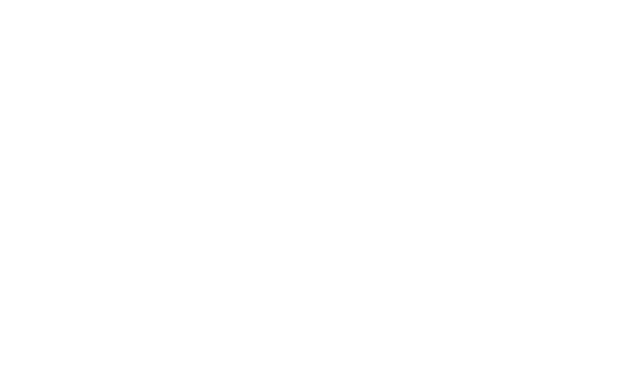
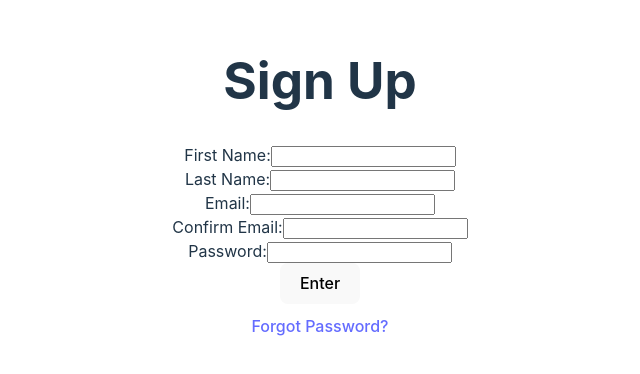
Before and after one commit to TshepoMadira/Hotel-Booking-App2, a React (Vite) app: page /signup in a window 1280 px wide. Before the commit this address had no page. Shown: the part 222-596 px from the top of the page, without its empty margins (320-960 px from the left). Built offline with nearby package versions, Linux system fonts and the light colour scheme.

Commit message:
Added users to firestore

```diff
--- a/package.json
+++ b/package.json
@@ -12,6 +12,7 @@
   "dependencies": {
     "@fortawesome/fontawesome-free": "^6.6.0",
     "@reduxjs/toolkit": "^2.2.8",
+    "firebase": "^10.14.0",
     "react": "^18.3.1",
     "react-dom": "^18.3.1",
     "react-redux": "^9.1.2",
--- a/src/App.jsx
+++ b/src/App.jsx
@@ -2,6 +2,8 @@
 import { BrowserRouter as Router, Route, Routes } from 'react-router-dom';
 import './App.css'
 import Homepage from './components/homepage';
+import Login from './components/Login';
+import Signup from './components/Signup';
 
 
 function App() {
@@ -11,6 +13,8 @@
     <Router>
       <Routes>
         <Route path="/" element={<Homepage />} />
+        <Route path="/login" element={<Login />} />
+        <Route path="/signup" element={<Signup />} />
 
 
 
--- /dev/null
+++ b/src/components/Firebase.js
@@ -0,0 +1,28 @@
+
+import { initializeApp } from "firebase/app";
+import { getAuth} from 'firebase/auth';
+import { getFirestore } from "firebase/firestore";
+import { getStorage } from "firebase/storage";
+
+
+
+
+
+const firebaseConfig = {
+  apiKey: "AIzaSyDx6iyqjlftUat-CcGAADRLy-SeCvjFEJ8",
+  authDomain: "hotel-booking-app2.firebaseapp.com",
+  projectId: "hotel-booking-app2",
+  storageBucket: "hotel-booking-app2.appspot.com",
+  messagingSenderId: "35359080783",
+  appId: "1:35359080783:web:17f524038fa0f5d9e6453a",
+  measurementId: "G-Z6T2S4Y5VR"
+};
+
+
+const app = initializeApp(firebaseConfig);
+
+const auth = getAuth(app)
+const db = getFirestore(app)
+const storage = getStorage();
+
+export {app, auth, db, storage};
--- /dev/null
+++ b/src/components/Login.jsx
@@ -0,0 +1,81 @@
+import React, { useState } from 'react';
+import { useNavigate } from 'react-router-dom';
+
+
+const Login = () => {
+  const [form, setForm] = useState({
+    email: '',
+    password: ''
+  });
+  const [error, setError] = useState('');
+
+  const navigate = useNavigate();
+
+  const handleChange = (e) => {
+    const { name, value } = e.target;
+    setForm({
+      ...form,
+      [name]: value
+    });
+  };
+
+  const handleSubmit = async (e) => {
+    e.preventDefault();
+
+    try {
+
+      console.log('User logged in:', form);
+
+
+
+    } catch (error) {
+      setError(error.message);
+    }
+  };
+
+  return (
+    <div className="login-page">
+      <h1>Login</h1>
+      <div className="login-container">
+        <form onSubmit={handleSubmit}>
+          <div>
+            <label htmlFor="email">Email:</label>
+            <input
+              type="email"
+              id="email"
+              name="email"
+              value={form.email}
+              onChange={handleChange}
+              required
+            />
+          </div>
+          <div>
+            <label htmlFor="password">Password:</label>
+            <input
+              type="password"
+              id="password"
+              name="password"
+              value={form.password}
+              onChange={handleChange}
+              required
+            />
+          </div>
+          <button className='login-btn'type="submit">Login</button>
+          {error && <p style={{ color: 'red' }}>{error}</p>}
+        </form>
+
+        <div style={{ marginTop: '10px' }}>
+  <a href="/forgot-password" style={{ color: '#af960c' }}>Forgot Password?</a>
+</div>
+<div style={{ marginTop: '10px' }}>
+  <a href="/signup" style={{ color: '#af960c' }}>Need an account? Sign Up</a>
+</div>
+
+
+
+      </div>
+    </div>
+  );
+};
+
+export default Login;
--- /dev/null
+++ b/src/components/Signup.jsx
@@ -0,0 +1,155 @@
+import React, { useState } from 'react';
+import { auth, db } from '../components/Firebase';
+import { createUserWithEmailAndPassword } from 'firebase/auth';
+import { doc, setDoc } from 'firebase/firestore';
+import { useNavigate } from 'react-router-dom';
+
+
+const Signup = () => {
+  const [form, setForm] = useState({
+    firstName: '',
+    lastName: '',
+    email: '',
+    confirmEmail: '',
+    password: ''
+  });
+  const [error, setError] = useState('');
+  const [passwordStrength, setPasswordStrength] = useState('');
+  const navigate = useNavigate();
+
+  const handleChange = (e) => {
+    const { name, value } = e.target;
+    setForm({
+      ...form,
+      [name]: value
+    });
+
+
+    if (name === 'password') {
+      checkPasswordStrength(value);
+    }
+  };
+
+  const checkPasswordStrength = (password) => {
+    const lengthRequirement = password.length >= 8;
+    const hasUppercase = /[A-Z]/.test(password);
+    const hasLowercase = /[a-z]/.test(password);
+    const hasNumber = /[0-9]/.test(password);
+    const hasSpecialChar = /[!@#$%^&*]/.test(password);
+
+    if (!lengthRequirement) {
+      setPasswordStrength('Password must be at least 8 characters.');
+    } else if (!hasUppercase) {
+      setPasswordStrength('Password must contain at least one uppercase letter.');
+    } else if (!hasLowercase) {
+      setPasswordStrength('Password must contain at least one lowercase letter.');
+    } else if (!hasNumber) {
+      setPasswordStrength('Password must contain at least one number.');
+    } else if (!hasSpecialChar) {
+      setPasswordStrength('Password must contain at least one special character.');
+    } else {
+      setPasswordStrength('Strong password');
+    }
+  };
+
+  const handleSubmit = async (e) => {
+    e.preventDefault();
+
+    if (form.email !== form.confirmEmail) {
+      setError('Email and confirm email do not match.');
+      return;
+    }
+
+    if (passwordStrength !== 'Strong password') {
+      setError('Please enter a stronger password.');
+      return;
+    }
+
+    try {
+      const userCredential = await createUserWithEmailAndPassword(auth, form.email, form.password);
+      const user = userCredential.user;
+
+      await setDoc(doc(db, 'users', user.uid), {
+        firstName: form.firstName,
+        lastName: form.lastName,
+        email: form.email
+      });
+
+      console.log('User registered and details stored:', form);
+      navigate('/login');
+    } catch (error) {
+      setError(error.message);
+    }
+  };
+
+  return (
+    <div className='Signup-Container'>
+      <h1 className='signup'>Sign Up</h1>
+      <form onSubmit={handleSubmit}>
+        <div>
+          <label className="firstNamee">First Name:</label>
+          <input
+            type="text"
+            id="firstName"
+            name="firstName"
+            value={form.firstName}
+            onChange={handleChange}
+            required
+          />
+        </div>
+        <div>
+          <label className="lastNamee">Last Name:</label>
+          <input
+            type="text"
+            id="lastName"
+            name="lastName"
+            value={form.lastName}
+            onChange={handleChange}
+            required
+          />
+        </div>
+        <div>
+          <label className="emaill">Email:</label>
+          <input
+            type="email"
+            id="email"
+            name="email"
+            value={form.email}
+            onChange={handleChange}
+            required
+          />
+        </div>
+        <div>
+          <label className="confirmEmaill">Confirm Email:</label>
+          <input
+            type="email"
+            id="confirmEmail"
+            name="confirmEmail"
+            value={form.confirmEmail}
+            onChange={handleChange}
+            required
+          />
+        </div>
+        <div>
+          <label className="passssword">Password:</label>
+          <input
+            type="password"
+            id="password"
+            name="password"
+            value={form.password}
+            onChange={handleChange}
+            required
+          />
+          {passwordStrength && <p style={{ color: passwordStrength === 'Strong password' ? 'green' : 'red' }}>{passwordStrength}</p>}
+        </div>
+        <button type="submit-btnn">Enter</button>
+        {error && <p style={{ color: 'red' }}>{error}</p>}
+      </form>
+      <div style={{ marginTop: '10px' }}>
+        <a className='forgot-password-link'href="/forgot-password">Forgot Password?</a>
+      </div>
+    </div>
+  );
+};
+
+export default Signup;
```
Also changed, not shown: 1 other file (tests, documents, lock files or other folders).
